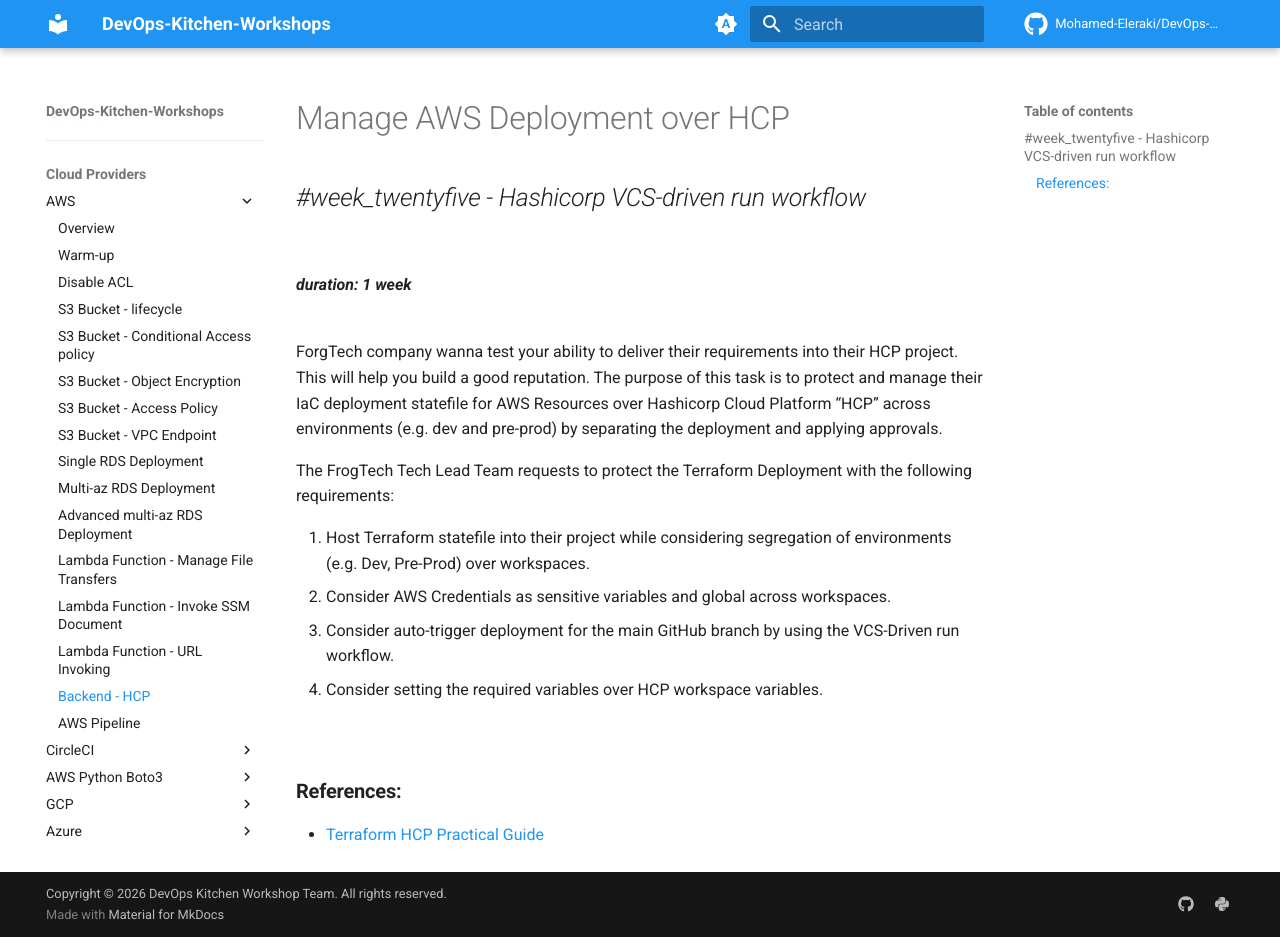
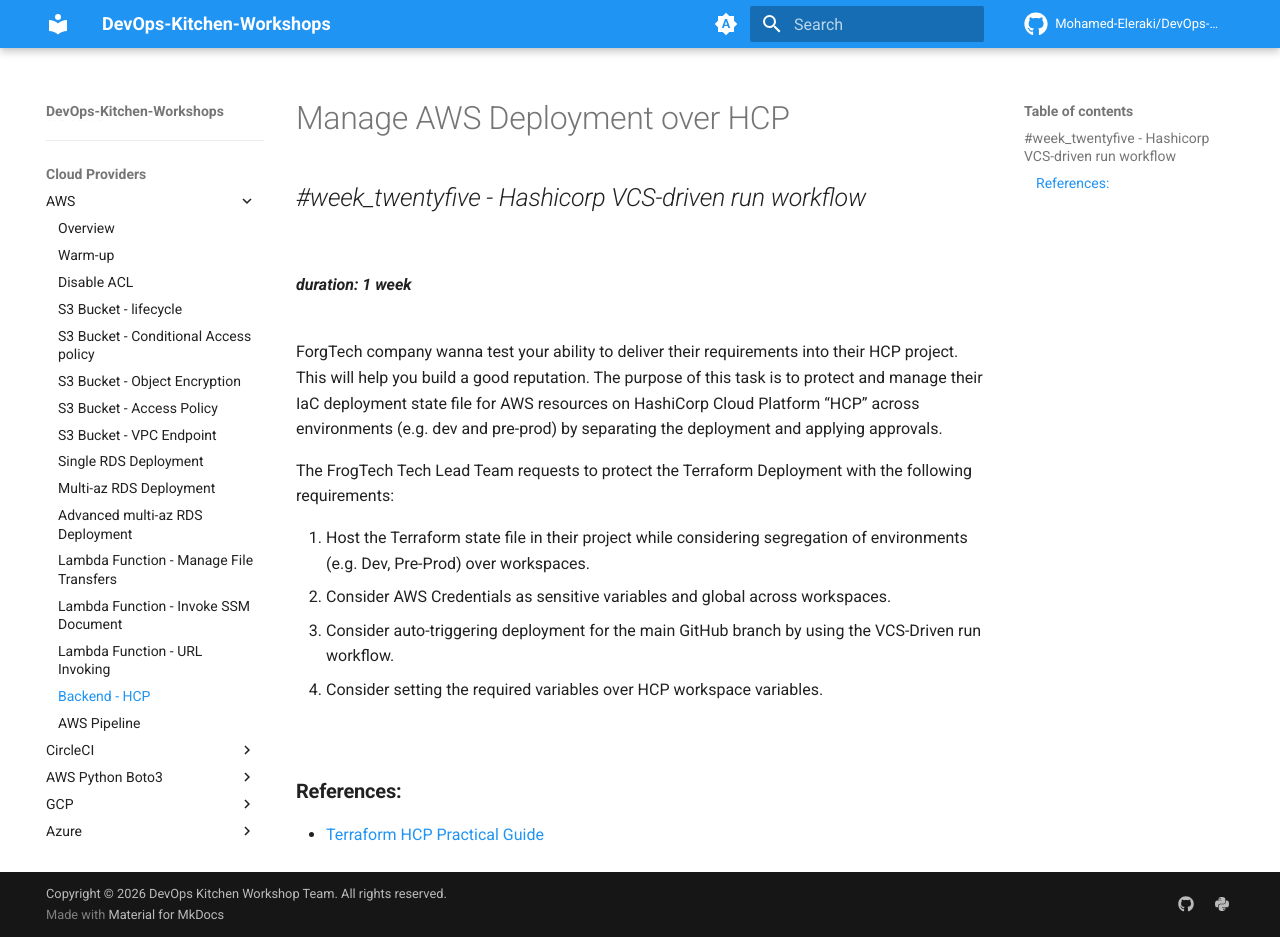
Before and after one commit to Mohamed-Eleraki/DevOps-Kitchen-Workshop, an MkDocs documentation site: the page built from docs/aws/aws-backend-hcp.md, in a window 1280 px wide and 937 px high. Built offline with MkDocs 1.6.1 and Material for MkDocs 9.7.7, drawn with Linux system fonts in a browser that asks for light colours; comment, search, counter and statistics services are not loaded; the version menu is left out.

Commit message:
Update aws-backend-hcp.md

```diff
--- a/docs/aws/aws-backend-hcp.md
+++ b/docs/aws/aws-backend-hcp.md
@@ -9,16 +9,16 @@
 
 ForgTech company wanna test your ability to deliver their requirements into their HCP project.
 This will help you build a good reputation. The purpose of this task is to protect and manage
-their IaC deployment statefile for AWS Resources over Hashicorp Cloud Platform “HCP” across
+their IaC deployment state file for AWS resources on HashiCorp Cloud Platform “HCP” across
 environments (e.g. dev and pre-prod) by separating the deployment and applying approvals.
 
 The FrogTech Tech Lead Team requests to protect the Terraform Deployment with the following
 requirements:
 
-1. Host Terraform statefile into their project while considering segregation of environments (e.g.
+1. Host the Terraform state file in their project while considering segregation of environments (e.g.
 Dev, Pre-Prod) over workspaces.
 2. Consider AWS Credentials as sensitive variables and global across workspaces.
-3. Consider auto-trigger deployment for the main GitHub branch by using the VCS-Driven run
+3. Consider auto-triggering deployment for the main GitHub branch by using the VCS-Driven run
 workflow.
 4. Consider setting the required variables over HCP workspace variables.
 <br>
```
